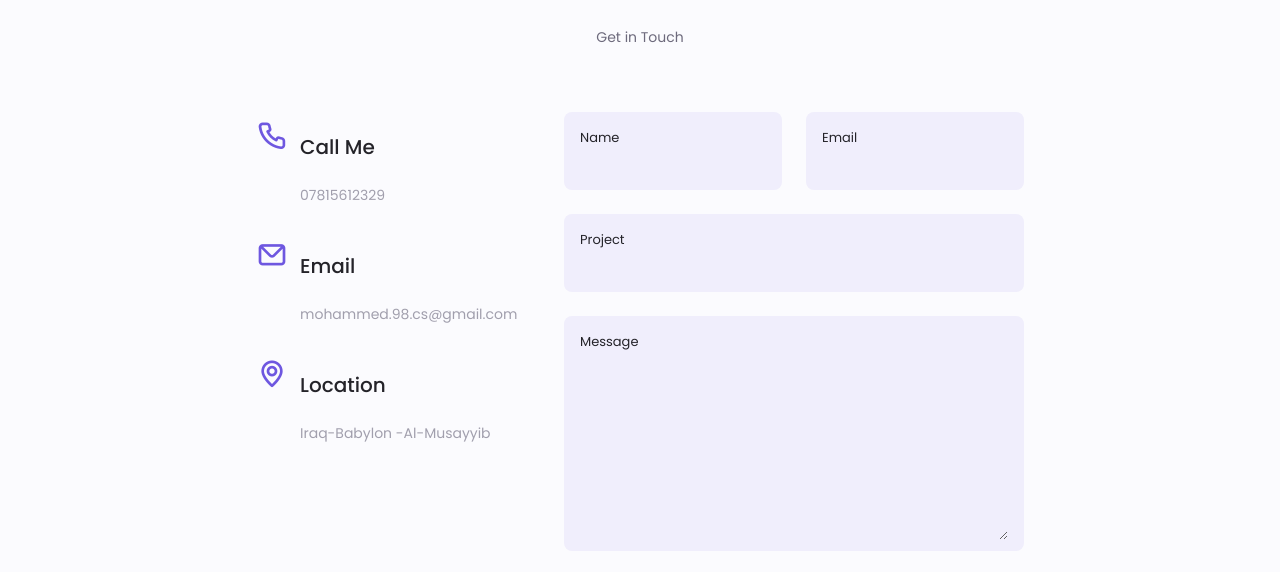
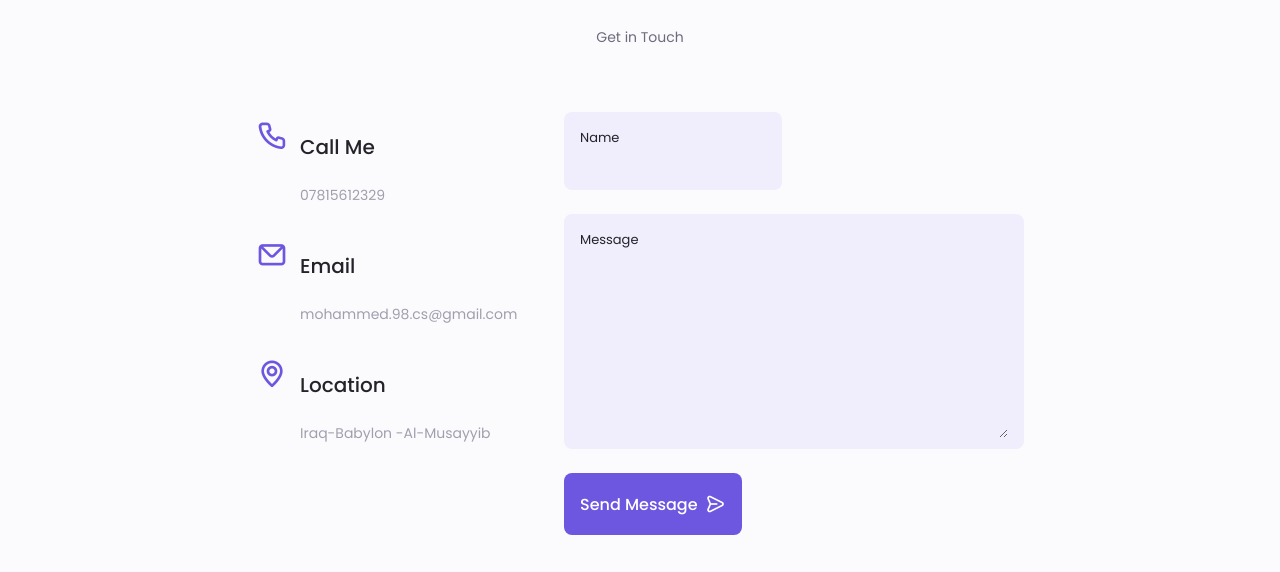
Before and after one commit to MohammedKhairi/Profile, a plain HTML site: page index.html in a window 1280 px wide. Shown: the part 5047-5619 px from the top of the page. Drawn offline with nearby package versions, Linux system fonts and the light colour scheme.

Commit message:
form edit

```diff
--- a/index.html
+++ b/index.html
@@ -669,29 +669,35 @@
                 </div>
             </div>
         </div>
-        <form action="" method="post" class="contact__form grid">
+        <form
+        action="mailto:wee11175@gmail.com"
+            method="POST"
+            enctype="multipart/form-data"
+            name="EmailForm"
+            class="contact__form grid"
+        >
             <div class="contact__inputs grid">
                 <div class="contact__content">
                     <lable for="" class="contact__lable">Name</lable>
-                    <input type="text" name="name" class="contact__input">
+                    <input type="text" name="ContactName" class="contact__input">
                 </div>
-                <div class="contact__content">
+                <!-- <div class="contact__content">
                     <lable for="" class="contact__lable">Email</lable>
                     <input type="email" name="email" class="contact__input">
-                </div>
+                </div> -->
             </div>
-            <div class="contact__content">
+            <!-- <div class="contact__content">
                 <lable for="" class="contact__lable">Project</lable>
                 <input type="text" name="project" class="contact__input">
-            </div>
+            </div> -->
             <div class="contact__content">
                 <lable for="" class="contact__lable">Message</lable>
-                <textarea name="message" cols="0" rows="7" class="contact__input">
+                <textarea name=”ContactCommentt” cols="0" rows="7" class="contact__input">
 
                 </textarea>
             </div>
             <div>
-                <a href="" class="button button--flex">
+                <a href=""  class="button button--flex">
                     Send Message
                     <i class="uil uil-message button__icon"></i>
                 </a>
```
